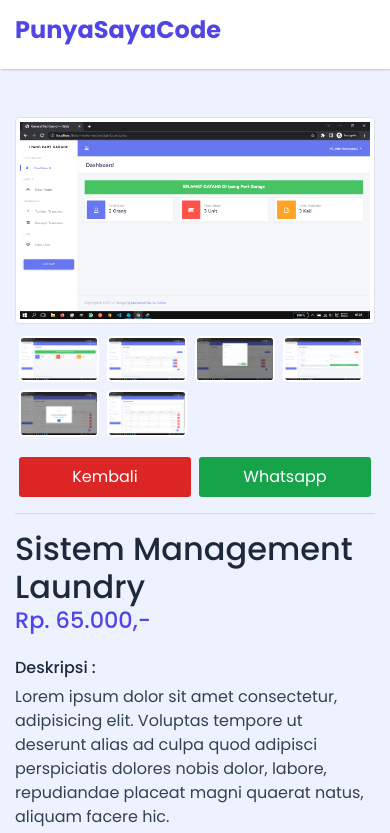
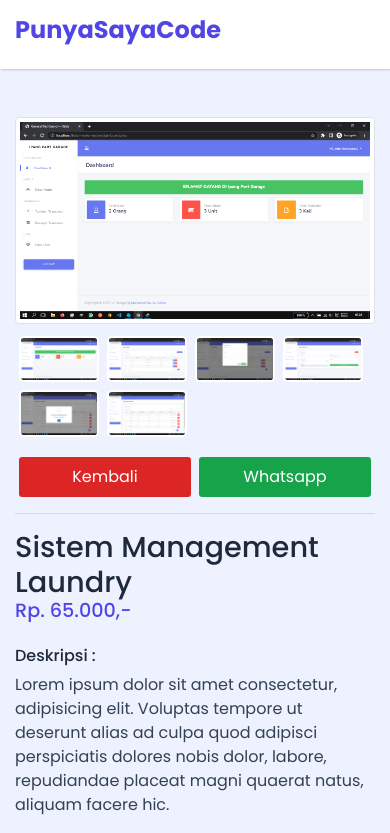
Before and after one commit to PunyaSaya19/punyasayacode, a plain HTML site: page detail.html in a window 390 px wide. Shown: the top 833 px of the page. Drawn offline with nearby package versions, Linux system fonts and the light colour scheme.

Commit message:
halaman pt4

```diff
--- a/assets/css/detail.css
+++ b/assets/css/detail.css
@@ -17,7 +17,7 @@ html {
 
 body {
   background-color: var(--bg-white-alt);
-  min-height: 10000px;
+  min-height: 100vh;
 }
 
 /* navbar */
@@ -91,8 +91,14 @@ h6.harga {
     font-size: 1.5rem;
   }
 
-  #welcome h3 {
-    font-size: 1.15rem;
+  /* info */
+  #info h2#info-title{
+    font-size: 1.8rem;
+  }
+  h6.harga {
+    font-size: 1.2rem;
+    color: var(--bg-main);
+    font-weight: 500;
   }
 
 }
--- a/assets/css/style.css
+++ b/assets/css/style.css
@@ -16,7 +16,7 @@ html {
 
 body {
   background-color: var(--bg-white-alt);
-  min-height: 10000px;
+  min-height: 100vh;
 }
 
 /* general */
```
